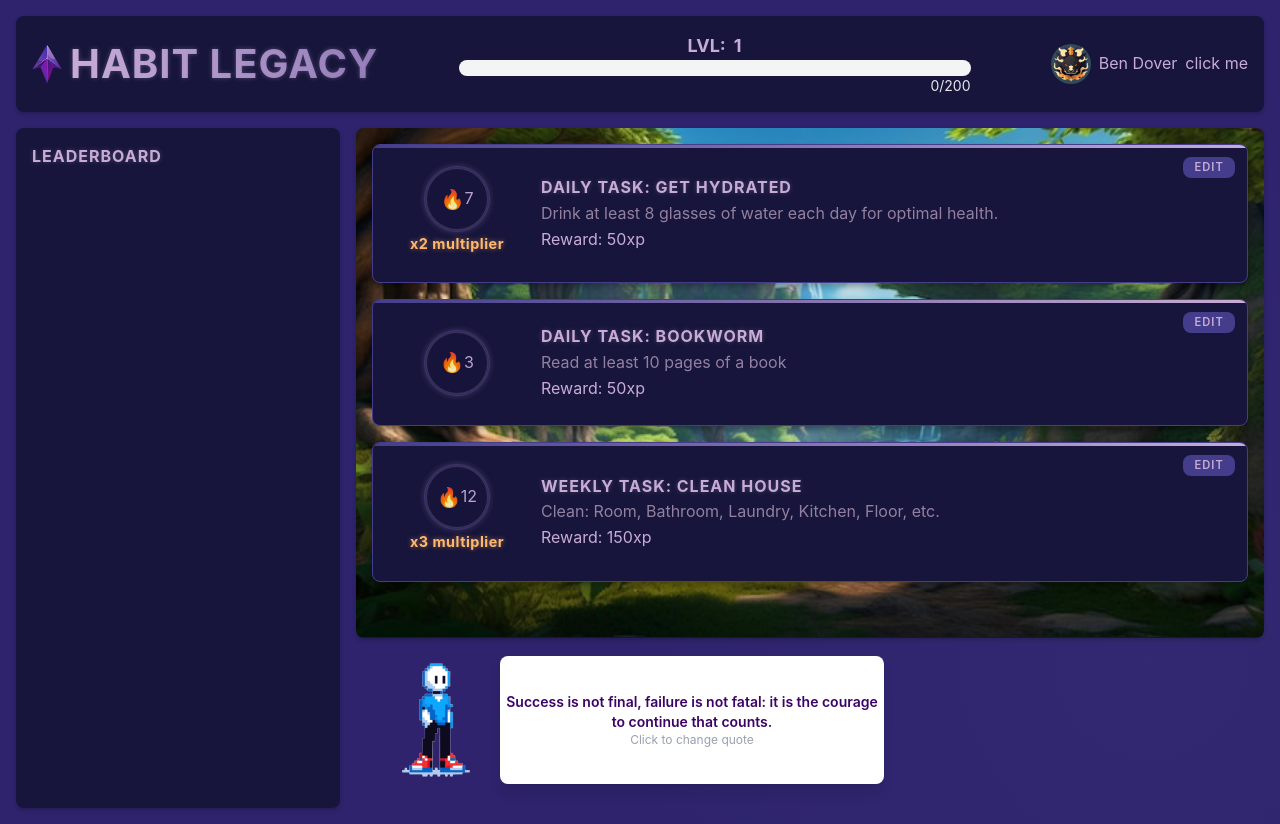
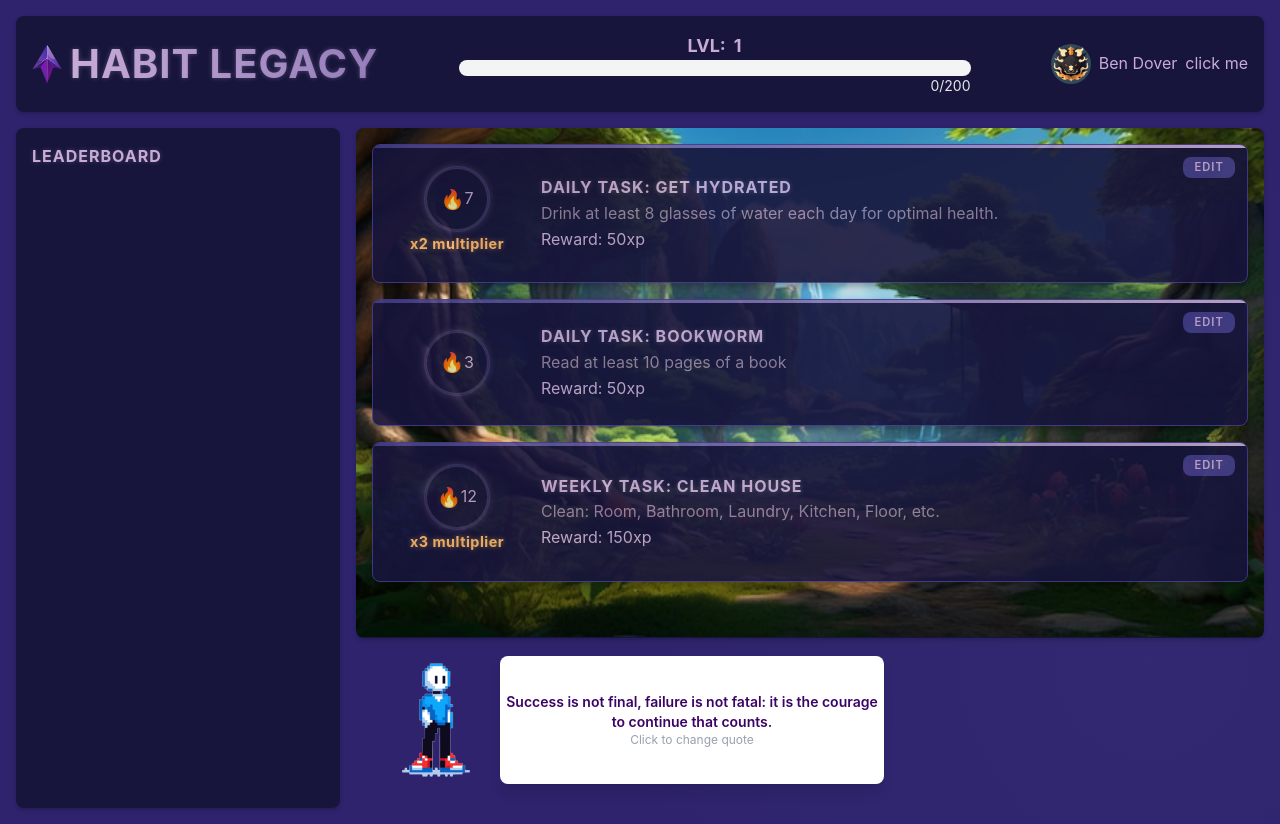
Before and after one commit to noahstew/hack-attack, a React (Vite) app in the folder habit-legacy/: page / in a window 1280 px wide. Built offline with nearby package versions, Linux system fonts and the light colour scheme.

Commit message:
Opacityyyyy

```diff
--- a/habit-legacy/src/global.css
+++ b/habit-legacy/src/global.css
@@ -133,6 +133,7 @@ a:hover:after {
     box-shadow var(--transition-speed);
   position: relative;
   overflow: hidden;
+  opacity: 90%;
 }
 
 .game-card:hover {
```
